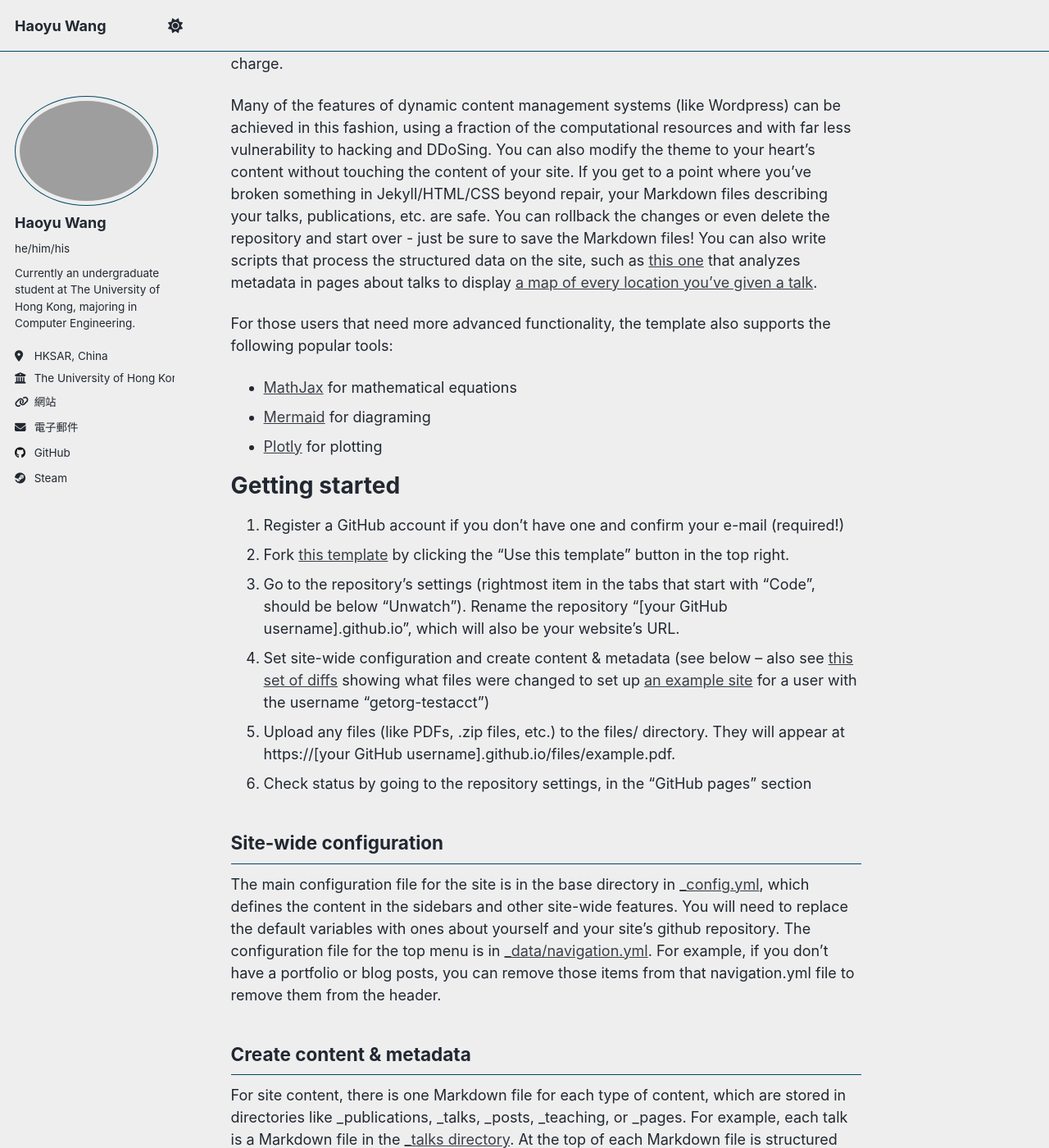
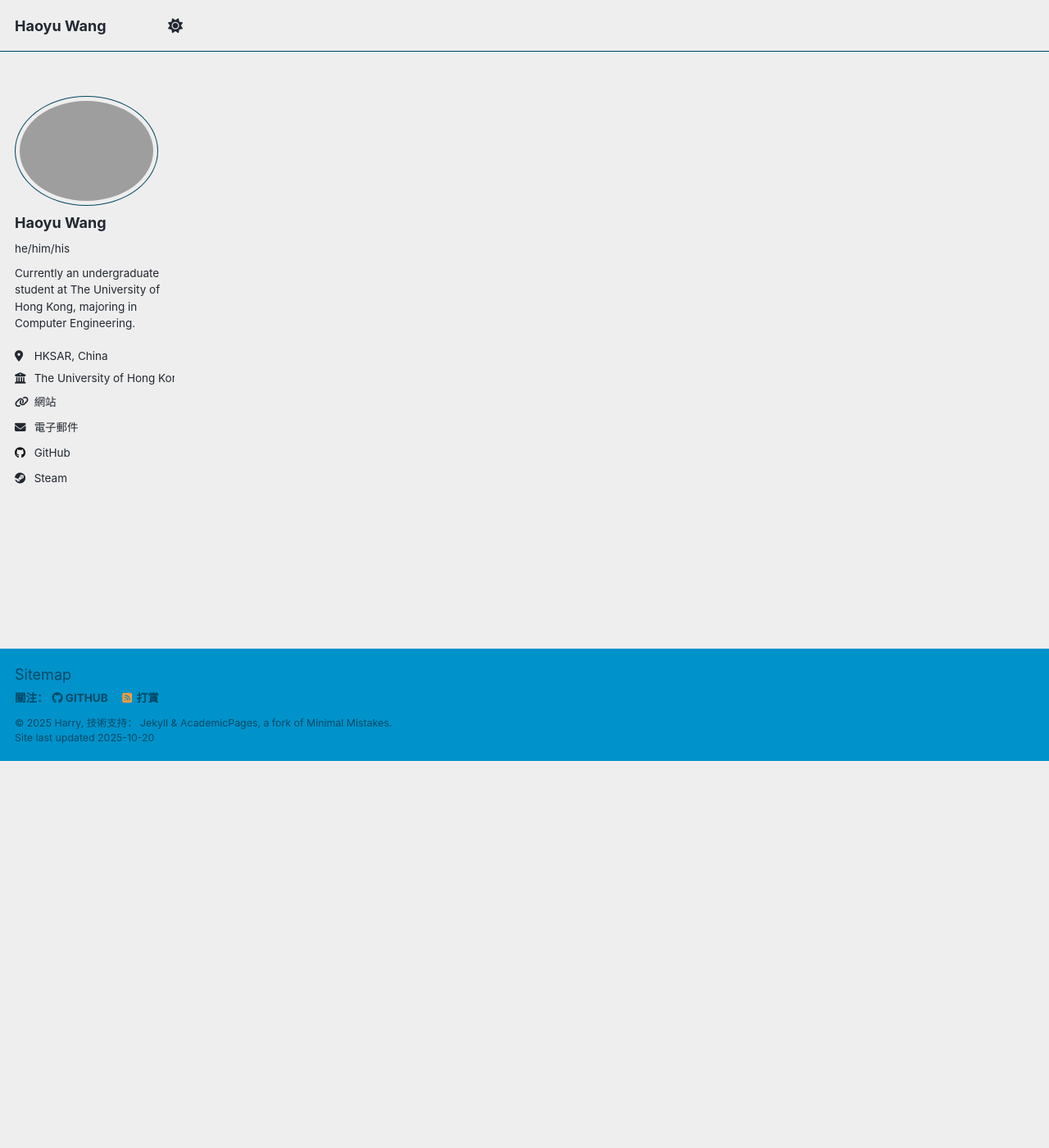
Before and after one commit to numeratorwhy/numeratorwhy.github.io, a Jekyll site: the page built from _pages/about.md, in a window 1280 px wide and 1400 px high, scrolled down 472 px. Shown: the whole window at 82% size. Built offline with Jekyll 4.4.1, drawn with Linux system fonts in a browser that asks for light colours; a script that is not in the unit is left out; some of the changed text lies outside the part shown.

Commit message:
SIMPLEST PAGES

```diff
--- a/_pages/about.md
+++ b/_pages/about.md
@@ -13,7 +13,7 @@ Hi ! I'm Haoyu Wang, also goes by Harry. I'm a undergraduate student majoring in
 
  You can fork [this template](https://github.com/academicpages/academicpages.github.io) right now, modify the configuration and Markdown files, add your own PDFs and other content, and have your own site for free, with no ads! -->
 
-A data-driven personal website
+<!-- A data-driven personal website
 ======
 Like many other Jekyll-based GitHub Pages templates, Academic Pages makes you separate the website's content from its form. The content & metadata of your website are in structured Markdown files, while various other files constitute the theme, specifying how to transform that content & metadata into HTML pages. You keep these various Markdown (.md), YAML (.yml), HTML, and CSS files in a public GitHub repository. Each time you commit and push an update to the repository, the [GitHub pages](https://pages.github.com/) service creates static HTML pages based on these files, which are hosted on GitHub's servers free of charge.
 
@@ -39,14 +39,14 @@ The main configuration file for the site is in the base directory in [_config.ym
 
 Create content & metadata
 ------
-For site content, there is one Markdown file for each type of content, which are stored in directories like _publications, _talks, _posts, _teaching, or _pages. For example, each talk is a Markdown file in the [_talks directory](https://github.com/academicpages/academicpages.github.io/tree/master/_talks). At the top of each Markdown file is structured data in YAML about the talk, which the theme will parse to do lots of cool stuff. The same structured data about a talk is used to generate the list of talks on the [Talks page](https://academicpages.github.io/talks), each [individual page](https://academicpages.github.io/talks/2012-03-01-talk-1) for specific talks, the talks section for the [CV page](https://academicpages.github.io/cv), and the [map of places you've given a talk](https://academicpages.github.io/talkmap.html) (if you run this [python file](https://github.com/academicpages/academicpages.github.io/blob/master/talkmap.py) or [Jupyter notebook](https://github.com/academicpages/academicpages.github.io/blob/master/talkmap.ipynb), which creates the HTML for the map based on the contents of the _talks directory).
+For site content, there is one Markdown file for each type of content, which are stored in directories like _publications, _talks, _posts, _teaching, or _pages. For example, each talk is a Markdown file in the [_talks directory](https://github.com/academicpages/academicpages.github.io/tree/master/_talks). At the top of each Markdown file is structured data in YAML about the talk, which the theme will parse to do lots of cool stuff. The same structured data about a talk is used to generate the list of talks on the [Talks page](https://academicpages.github.io/talks), each [individual page](https://academicpages.github.io/talks/2012-03-01-talk-1) for specific talks, the talks section for the [CV page](https://academicpages.github.io/cv), and the [map of places you've given a talk](https://academicpages.github.io/talkmap.html) (if you run this [python file](https://github.com/academicpages/academicpages.github.io/blob/master/talkmap.py) or [Jupyter notebook](https://github.com/academicpages/academicpages.github.io/blob/master/talkmap.ipynb), which creates the HTML for the map based on the contents of the _talks directory). -->
 
-**Markdown generator**
+<!-- **Markdown generator**
 
 The repository includes [a set of Jupyter notebooks](https://github.com/academicpages/academicpages.github.io/tree/master/markdown_generator
-) that converts a CSV containing structured data about talks or presentations into individual Markdown files that will be properly formatted for the Academic Pages template. The sample CSVs in that directory are the ones I used to create my own personal website at stuartgeiger.com. My usual workflow is that I keep a spreadsheet of my publications and talks, then run the code in these notebooks to generate the Markdown files, then commit and push them to the GitHub repository.
+) that converts a CSV containing structured data about talks or presentations into individual Markdown files that will be properly formatted for the Academic Pages template. The sample CSVs in that directory are the ones I used to create my own personal website at stuartgeiger.com. My usual workflow is that I keep a spreadsheet of my publications and talks, then run the code in these notebooks to generate the Markdown files, then commit and push them to the GitHub repository. -->
 
-How to edit your site's GitHub repository
+<!-- How to edit your site's GitHub repository
 ------
 Many people use a git client to create files on their local computer and then push them to GitHub's servers. If you are not familiar with git, you can directly edit these configuration and Markdown files directly in the github.com interface. Navigate to a file (like [this one](https://github.com/academicpages/academicpages.github.io/blob/master/_talks/2012-03-01-talk-1.md) and click the pencil icon in the top right of the content preview (to the right of the "Raw | Blame | History" buttons). You can delete a file by clicking the trashcan icon to the right of the pencil icon. You can also create new files or upload files by navigating to a directory and clicking the "Create new file" or "Upload files" buttons.
 
@@ -55,4 +55,4 @@ Example: editing a Markdown file for a talk
 
 For more info
 ------
-More info about configuring Academic Pages can be found in [the guide](https://academicpages.github.io/markdown/), the [growing wiki](https://github.com/academicpages/academicpages.github.io/wiki), and you can always [ask a question on GitHub](https://github.com/academicpages/academicpages.github.io/discussions). The [guides for the Minimal Mistakes theme](https://mmistakes.github.io/minimal-mistakes/docs/configuration/) (which this theme was forked from) might also be helpful.
+More info about configuring Academic Pages can be found in [the guide](https://academicpages.github.io/markdown/), the [growing wiki](https://github.com/academicpages/academicpages.github.io/wiki), and you can always [ask a question on GitHub](https://github.com/academicpages/academicpages.github.io/discussions). The [guides for the Minimal Mistakes theme](https://mmistakes.github.io/minimal-mistakes/docs/configuration/) (which this theme was forked from) might also be helpful. -->
```
Also changed, not shown: other parts of _pages/about.md (+1 -1 lines).
